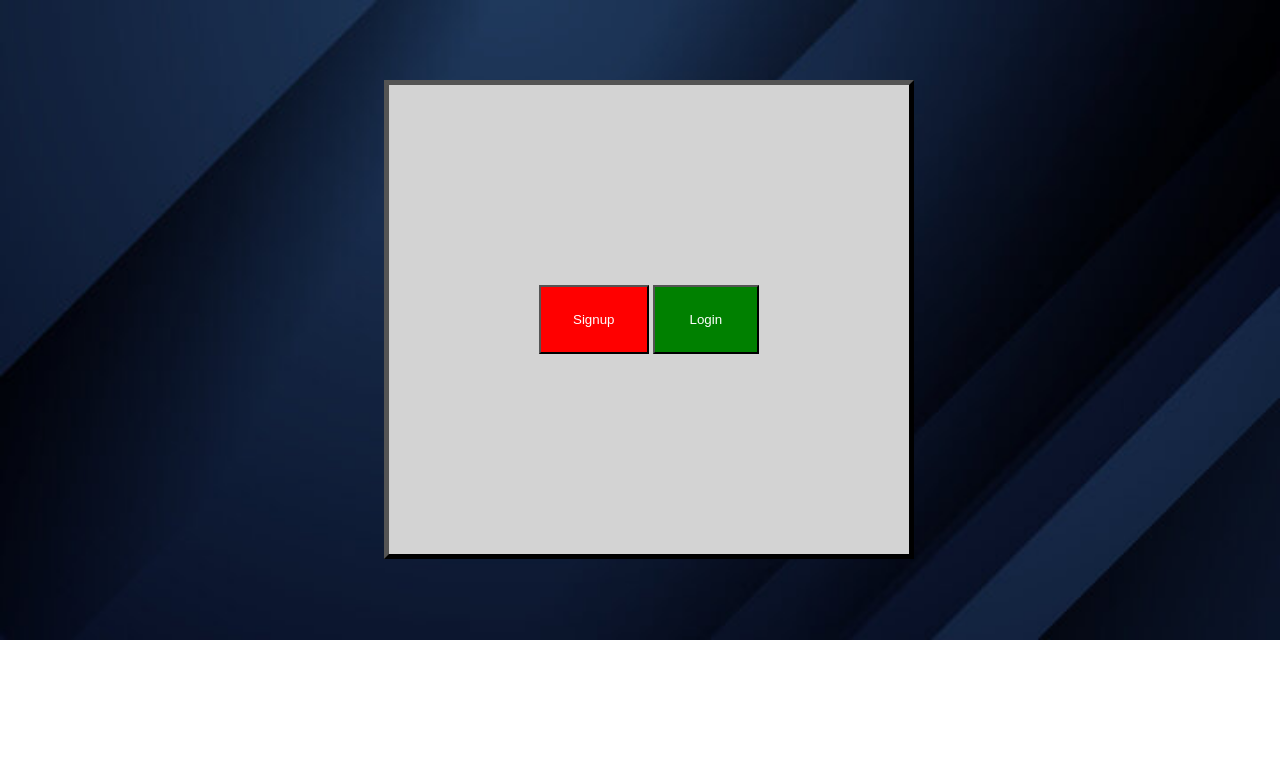
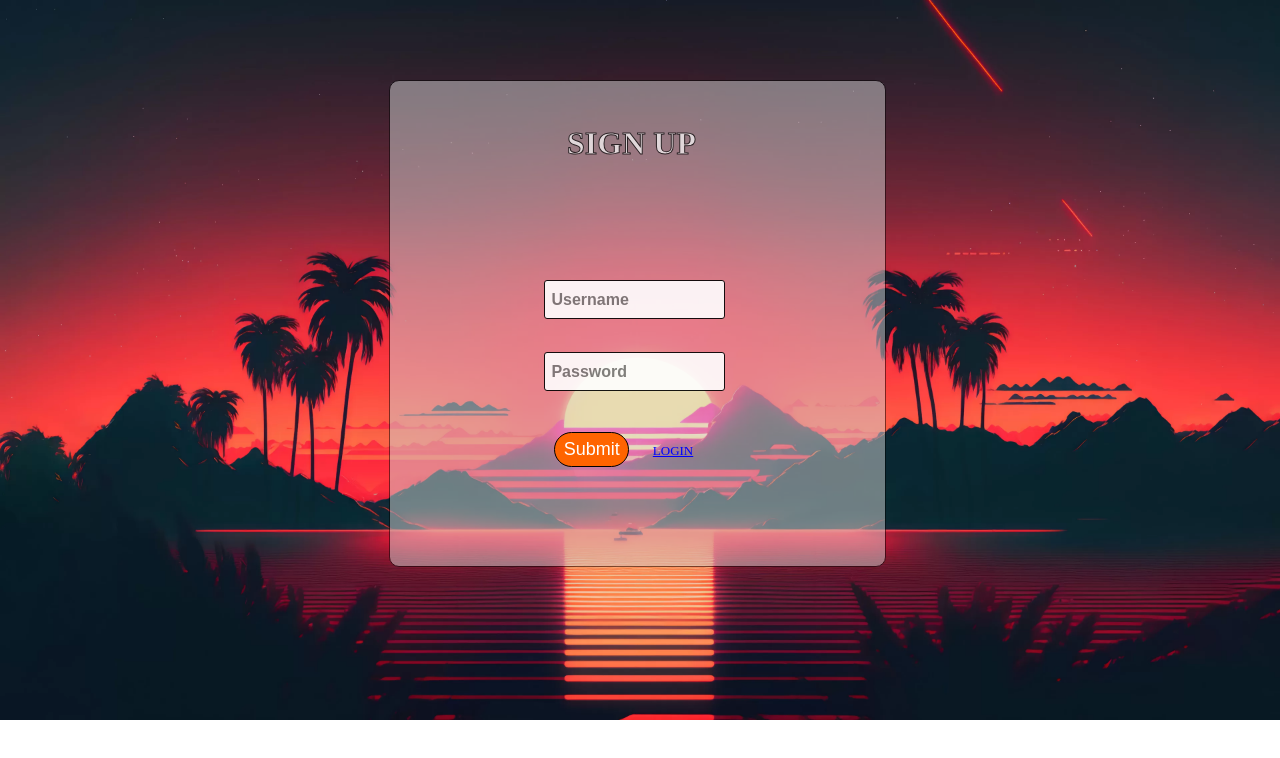
Before and after one commit to Netd87/register-page, a plain HTML site: page index.html in a window 1280 px wide. Drawn offline with Linux system fonts and the light colour scheme.

Commit message:
Add files via upload

```diff
--- a/index.html
+++ b/index.html
@@ -10,13 +10,13 @@
 </head>
 <!--Body Begins Here-->
 <body>
-  <div class="main-div">
-    <button class="btn1" onclick="btn1()">
-      Signup
-    </button>
-<button class="btn2" onclick="btn2()">
-  Login
-</button>
-  </div>
+  <div class="main-div"></div>
+  <h1 class="signup-text-1">SIGN UP</h1>
+  <form>
+      <input type="text" id="usrnm" name="usrnm" class="username-field" placeholder=" Username"><br>
+      <input type="text" id="passwd" name="passwd" class="password-field" placeholder=" Password"><br><br>
+      <input type="submit" value="Submit" class="submit-button">
+  </form>
+  <a href="index2.html" _self><p class="login-text-1">LOGIN</p></a>
 </body>
 </html>
--- a/uw.css
+++ b/uw.css
@@ -1,29 +1,145 @@
 body {
-  background-image: url(images/dark-bg.jpg);
+  background-image: url(images/sunset.jpeg);
   background-size: cover;
   background-repeat: no-repeat;
 }
 
 .main-div {
-  padding: 200px 150px;
+  height: 485px;
+  width: 495px;
   position: absolute;
   top: 10%;
-  left: 30%;
-  border: 5px outset black;
+  left: 30.4%;
+  border: 1px solid black;
+  border-radius: 10px;
+  opacity: 0.5;
   background-color: lightgray;
-  text-align: center;
 }
 
-.btn1 {
-  background-color: red;
-  color: white;
- padding: 25px 32px;
- top: 40%;
+.username-field {
+  background-color: white;
+  opacity: 0.9;
+  color: black;
+  font-size: medium;
+  font-weight: bold;
+  height: 35px;
+  width: 175px;
+  position: absolute;
+  top: 35%;
+  left: 42.5%;
+  border: 1px solid black;
+  border-radius: 3px;
+  transition: opacity 0.1s;
 }
 
-.btn2 {
-  background-color: green;
+.username-field:hover {
+  opacity: 0.8;
+}
+
+.username-field:active {
+  opacity: 0.9;
+}
+
+.password-field {
+  background-color: white;
+  opacity: 0.9;
+  color: black;
+  font-size: medium;
+  font-weight: bold;
+  height: 35px;
+  width: 175px;
+  position: absolute;
+  top: 44%;
+  left: 42.5%;
+  border: 1px solid black;
+  border-radius: 3px;
+  transition: opacity 0.1s;
+}
+
+.password-field:hover {
+  opacity: 0.8;
+}
+
+.password-field:active {
+  opacity: 0.9;
+}
+
+.submit-button {
+  background-color: rgb(255, 100, 0);
   color: white;
- padding: 25px 35px;
- top: 20%;
+  font-size:large;
+  text-align: center;
+  height: 35px;
+  width: 75px;
+  border: 1px solid black;
+  border-radius: 20px;
+  position: absolute;
+  top: 54%;
+  left: 43.3%;
+  cursor: pointer;
+  transition: background-color 0.15s;
 }
+
+.submit-button:hover {
+  background-color: rgb(248, 151, 24);
+}
+
+.signup-text-1 {
+  color: white;
+  opacity: 0.7;
+  position: absolute;
+  -webkit-text-stroke: 1px;
+  -webkit-text-stroke-color: black;
+  font-weight: bolder;
+  top: 13%;
+  left: 44.3%;
+  cursor: default;
+  font-weight: bold;
+  font-family: rockwell;
+}
+
+.login-text-1 {
+  color: blue;
+  font-size:small;
+  text-decoration: underline;
+  position: absolute;
+  top: 53.7%;
+  left: 51%;
+  cursor: pointer;
+  transition: opacity 0.1s;
+  font-family: rockwell;
+}
+
+.login-text-1:hover {
+  opacity: 0.8;
+}
+
+.signup-text-2 {
+  color: blue;
+  font-size:small;
+  text-decoration: underline;
+  position: absolute;
+  top: 53.7%;
+  left: 50.6%;
+  cursor: pointer;
+  transition: opacity 0.1s;
+  font-family: rockwell;
+}
+
+.signup-text-2:hover {
+  opacity: 0.8;
+}
+
+.login-text-2 {
+  color: white;
+  opacity: 0.7;
+  position: absolute;
+  -webkit-text-stroke: 1px;
+  -webkit-text-stroke-color: black;
+  font-weight: bolder;
+  top: 13%;
+  left: 44.9%;
+  cursor: default;
+  font-weight: bold;
+  font-family: rockwell;
+}
--- a/uw.js
+++ /dev/null
@@ -1,37 +0,0 @@
-function btn1() {
-
-window.SignupUserName = prompt("Enter Your Username :")
-
- while (SignupUserName.length < 4 || SignupUserName.length > 10) {
-   alert("The Username Needs To be between 4 and 10 Characters")
-   window.SignupUserName = prompt("Enter Your Username :")
- }
-
-window.SignupPassword = prompt("Enter Your Password :")
-
-while (SignupPassword.length < 8 || SignupPassword.length > 12) {
-   alert("The Password Needs To be between 8 and 12 Characters")
-   window.SignupPassword = prompt("Enter Your Password :")
- }
-
-   alert("We Signed You Up \n Hello " + SignupUserName)
-}
-
-function btn2() {
-
-do {
-  var LoginUserName = prompt("Enter Your Username :")
-  if (LoginUserName != SignupUserName) {
-    alert("This Username Doesnt Exist!")
-  }
-  } while (LoginUserName != SignupUserName);
-
-do {
-  var LoginPassword = prompt("Enter Your Password :")
-  if (LoginPassword != SignupPassword) {
-    alert("The Password Is Wrong!")
-  }
-  } while (LoginPassword != SignupPassword);
-
-alert("You Logged In Successfully! \n Hello " + LoginUserName)
-}
```
Also changed, not shown: index2.html (added, +22 -0 lines), images/sunset.jpeg (added).
